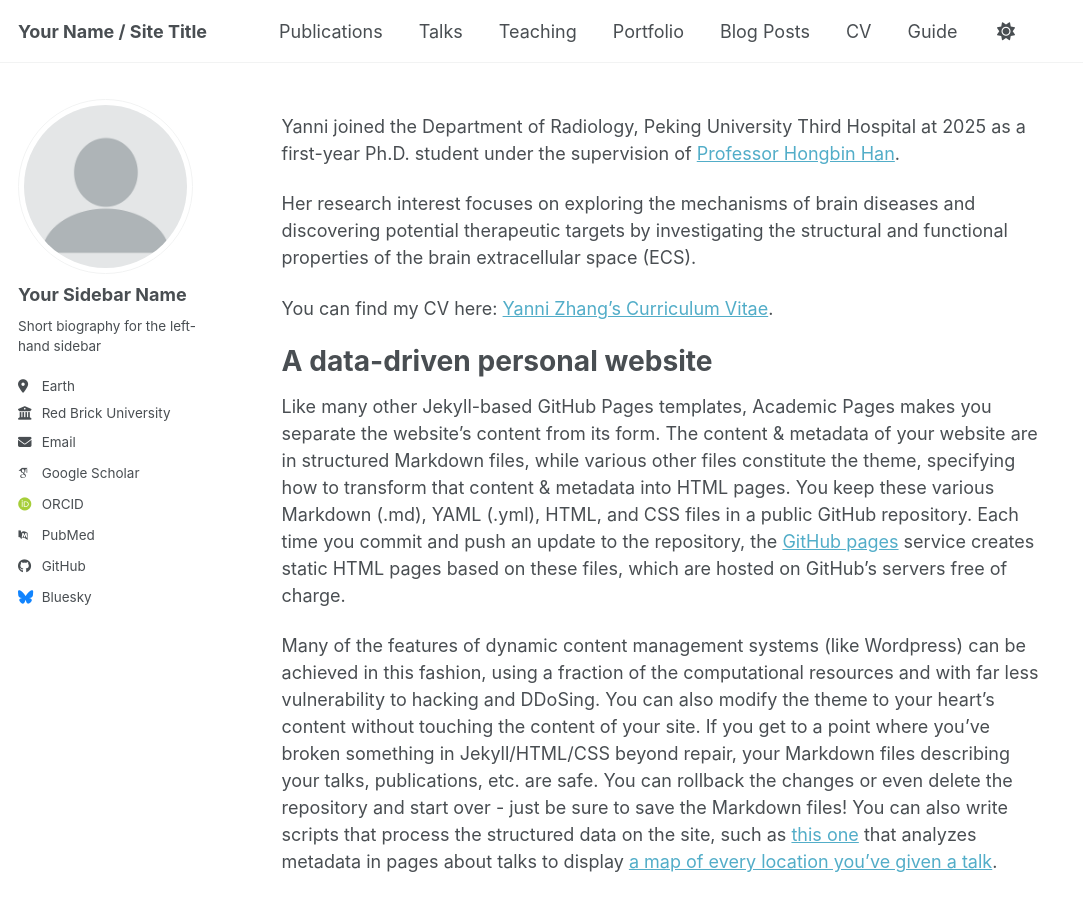
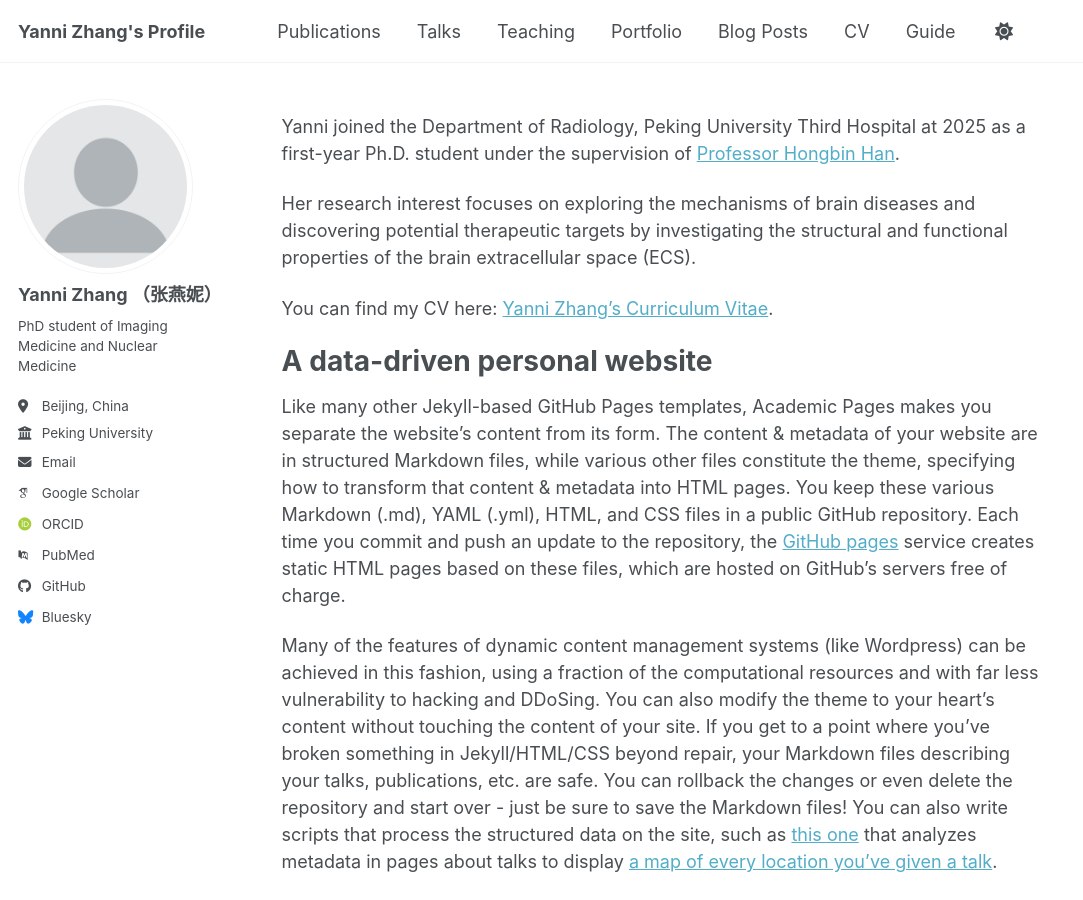
Before and after one commit to Yanniarea/Yanniarea.github.io, a Jekyll site: the page built from _pages/about.md, in a window 1280 px wide and 900 px high. Shown: the whole window, without its empty margins (0-1083 px from the left). Built offline with Jekyll 4.4.1, drawn with Linux system fonts in a browser that asks for light colours; some web fonts are replaced; a script bundle is joined from its source files by our own code; library files that are not in the unit come from our copies.

Commit message:
Update _config.yml

```diff
--- a/_config.yml
+++ b/_config.yml
@@ -9,7 +9,7 @@
 # Basic Site Settings
 locale                   : "en-US"
 site_theme               : "default" # the available themes options are "default", "air", "sunrise", "mint", "dirt" and "contrast"
-title                    : "Your Name / Site Title"
+title                    : "Yanni Zhang's Profile"
 title_separator          : "-"
 name                     : &name "Your Name"
 description              : &description "Your Name's academic portfolio"   # Update this with a general description of your site, this is the default if not overridden by a page
@@ -24,13 +24,13 @@ repository               : "academicpages/academicpages.github.io"
 author:
   # Biographic information
   avatar           : "profile.png"
-  name             : "Your Sidebar Name"
+  name             : "Yanni Zhang （张燕妮）"
   pronouns         : # example: "she/her"
-  bio              : "Short biography for the left-hand sidebar"
-  location         : "Earth"
-  employer         : "Red Brick University"
+  bio              : "PhD student of Imaging Medicine and Nuclear Medicine "
+  location         : "Beijing, China"
+  employer         : "Peking University"
   uri              : # URL
-  email            : "none@example.org"
+  email            : "zhangyni1@163.com"
 
   # Academic websites
   academia         : # URL
```
